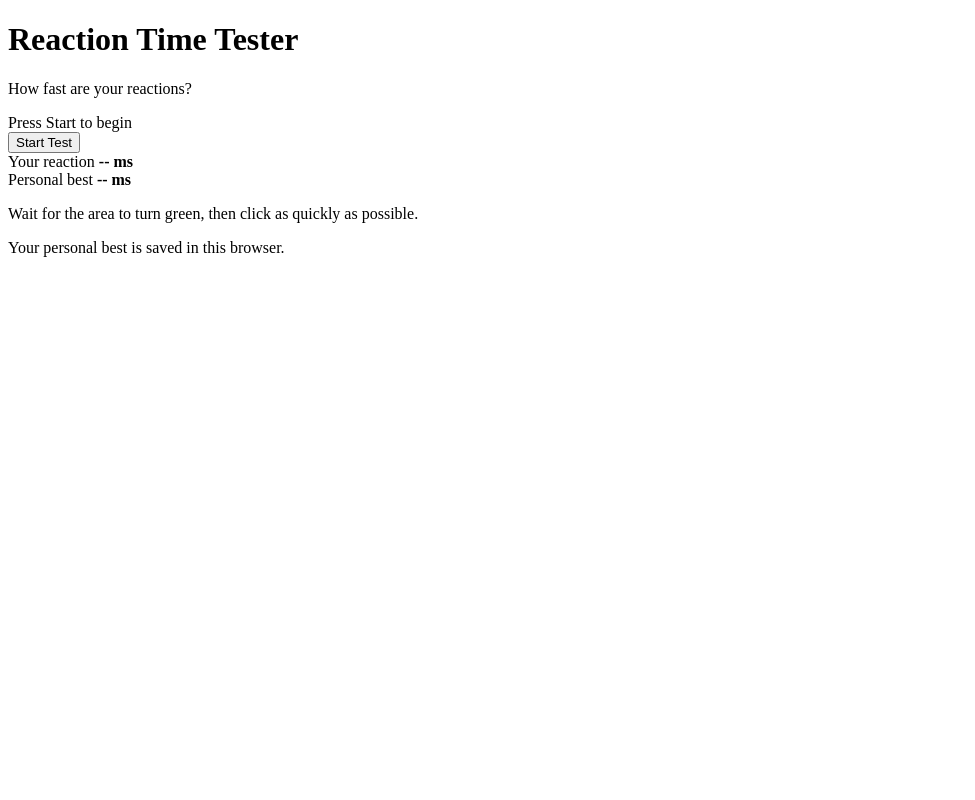
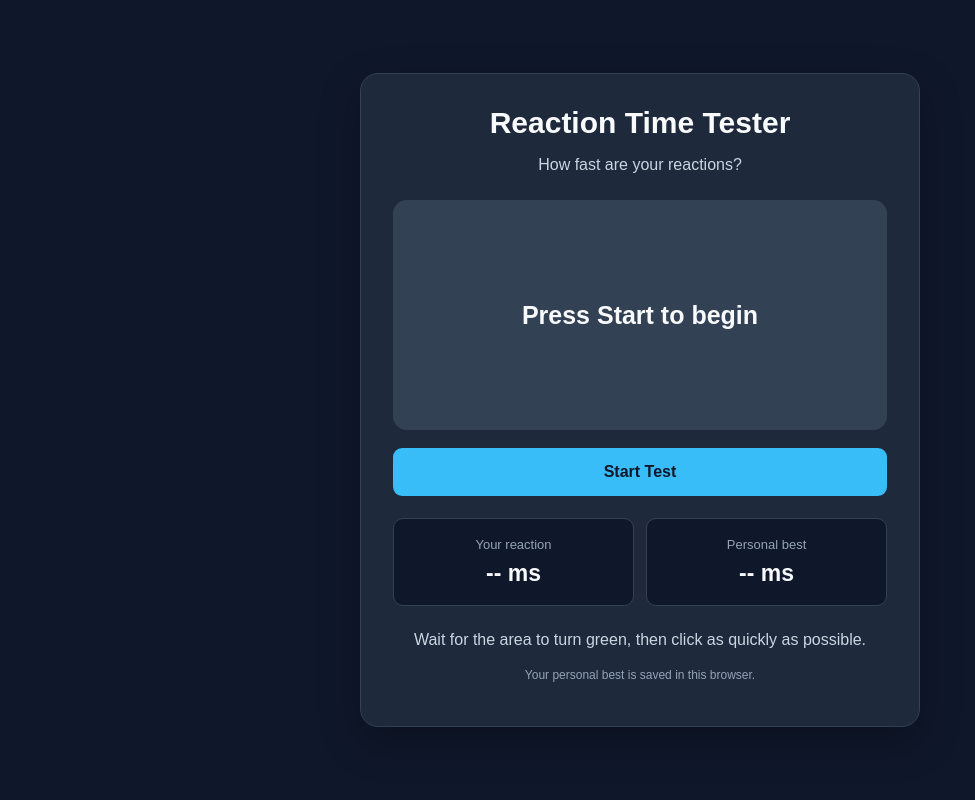
Before and after one commit to BenDaBeast12/reaction-tester, a Flask app: page / in a window 1280 px wide. Shown: the whole page, without its empty margins (0-975 px from the left). Run offline with Flask 3, Linux system fonts and the light colour scheme.

Commit message:
Add styles for Reaction Time Tester

```diff
--- a/static/style.css
+++ b/static/style.css
@@ -1 +1,144 @@
-/* Reaction Time Tester styles */
+
+* {
+    box-sizing: border-box;
+}
+
+body {
+    margin: 0;
+    min-height: 100vh;
+    padding: 24px;
+    display: flex;
+    justify-content: center;
+    align-items: center;
+    background: #0f172a;
+    color: #f8fafc;
+    font-family: Arial, sans-serif;
+}
+
+.container {
+    width: 100%;
+    max-width: 560px;
+    padding: 32px;
+    background: #1e293b;
+    border: 1px solid #334155;
+    border-radius: 18px;
+    text-align: center;
+    box-shadow: 0 15px 40px rgba(0, 0, 0, 0.25);
+}
+
+h1 {
+    margin: 0 0 10px;
+    font-size: 30px;
+}
+
+.subtitle {
+    color: #cbd5e1;
+    margin-bottom: 26px;
+}
+
+.game {
+    min-height: 230px;
+    display: flex;
+    align-items: center;
+    justify-content: center;
+    padding: 24px;
+    border-radius: 14px;
+    font-size: 25px;
+    font-weight: bold;
+    cursor: pointer;
+    user-select: none;
+    transition: background 0.15s ease;
+}
+
+.waiting {
+    background: #334155;
+    color: #f8fafc;
+}
+
+.ready {
+    background: #22c55e;
+    color: #052e16;
+}
+
+.early {
+    background: #ef4444;
+    color: white;
+}
+
+.finished {
+    background: #0ea5e9;
+    color: #082f49;
+}
+
+button {
+    width: 100%;
+    margin-top: 18px;
+    padding: 15px;
+    border: none;
+    border-radius: 9px;
+    background: #38bdf8;
+    color: #0f172a;
+    font-size: 16px;
+    font-weight: bold;
+    cursor: pointer;
+}
+
+button:hover {
+    background: #7dd3fc;
+}
+
+button:disabled {
+    opacity: 0.6;
+    cursor: not-allowed;
+}
+
+.results {
+    display: grid;
+    grid-template-columns: 1fr 1fr;
+    gap: 12px;
+    margin-top: 22px;
+}
+
+.result-card {
+    padding: 18px 10px;
+    background: #0f172a;
+    border: 1px solid #334155;
+    border-radius: 10px;
+}
+
+.label {
+    display: block;
+    margin-bottom: 8px;
+    color: #94a3b8;
+    font-size: 13px;
+}
+
+.result-card strong {
+    font-size: 23px;
+}
+
+#hint {
+    margin-top: 22px;
+    color: #cbd5e1;
+    line-height: 1.5;
+}
+
+.note {
+    color: #94a3b8;
+    font-size: 12px;
+}
+
+@media (max-width: 480px) {
+    .container {
+        padding: 22px 16px;
+    }
+
+    h1 {
+        font-size: 25px;
+    }
+
+    .game {
+        min-height: 190px;
+        font-size: 22px;
+    }
+}
```
